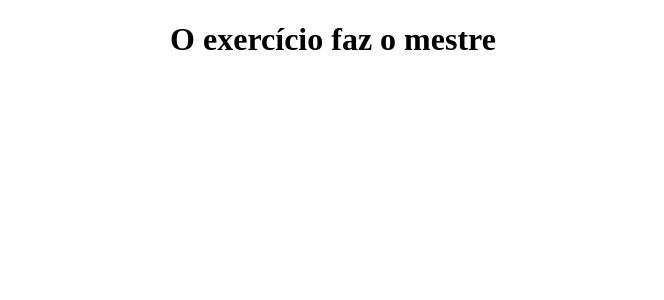
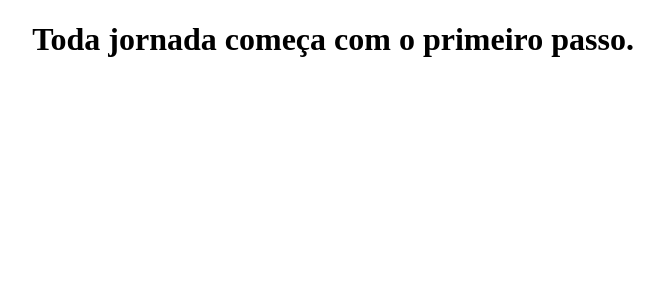
Before and after one commit to diego-said/curso.dev, a Next.js app: page / in a window 1280 px wide. Shown: the top 300 px of the page, without its empty margins (307-971 px from the left). Built offline with nearby package versions, Linux system fonts and the light colour scheme.

Commit message:
Adds final message for the first challenge

```diff
--- a/pages/index.js
+++ b/pages/index.js
@@ -1,5 +1,5 @@
 function Home() {
-    return <h1><center>O exercício faz o mestre</center></h1>
+    return <h1><center>Toda jornada começa com o primeiro passo.</center></h1>
 }
 
 export default Home;
```
